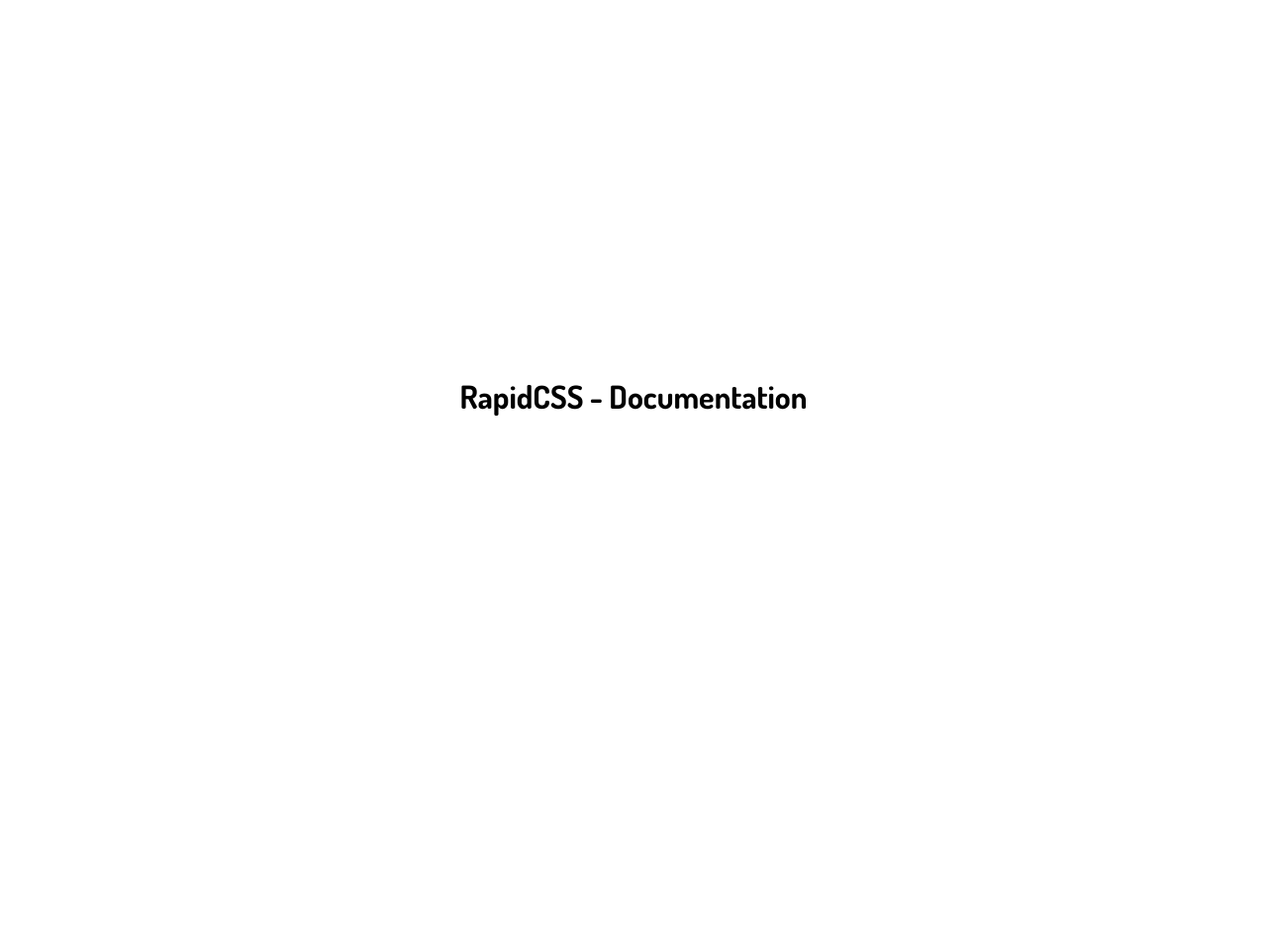
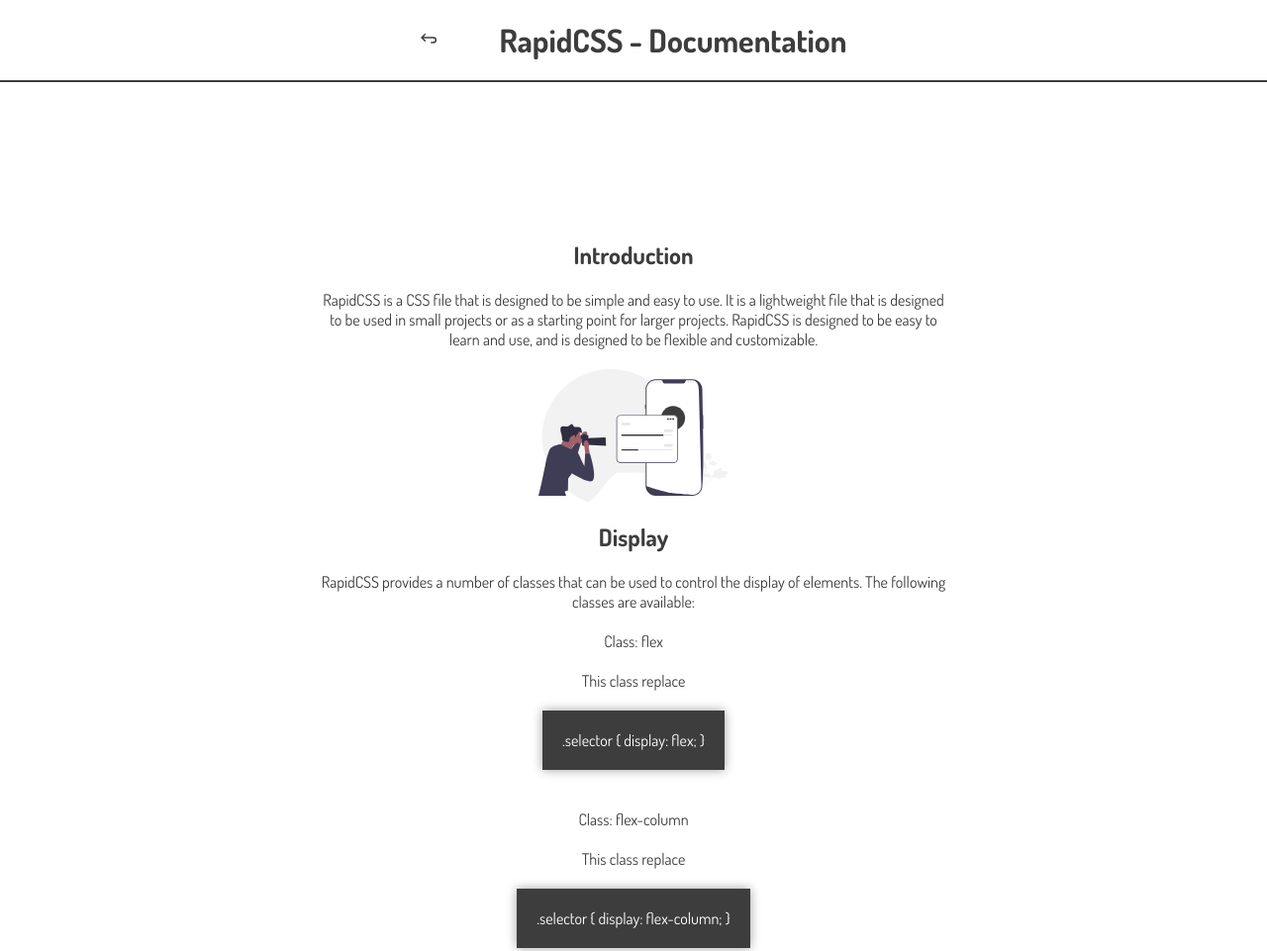
Before and after one commit to PepoTH/RapidCSS, a plain HTML site: page pages/html/documentation.html in a window 1280 px wide. Shown: the top 961 px of the page at 99% size. Before the commit the page ends 800 px from the top, so only its background shows below. Drawn offline with Linux system fonts and the light colour scheme.

Commit message:
back and display

```diff
--- a/pages/css/documentation.css
+++ b/pages/css/documentation.css
@@ -2,19 +2,58 @@
 
 body {
     margin: 0;
-    overflow: hidden;
+    overflow-x: hidden;
 }
 
 main * {
     margin: 0;
     font-family: 'Dosis', sans-serif;
+    color: #3d3d3d;
 }
 
 main {
-    height: 100vh;
+    height: 150vh;
     width: 100%;
     display: flex;
     flex-direction: column;
     justify-content: center;
     align-items: center;
+    gap: 20px;
 }
+
+.content-title {
+    top: 0;
+    padding: 20px;
+    border-bottom: 2px solid #3d3d3d;
+    text-align: center;
+    display: flex;
+    align-items: center;
+    justify-content: center;
+    gap: 5%;
+    background-color: white;
+    width: 100%;
+    transition: all 0.5s;
+    position: fixed;
+}
+
+.content {
+    width: 50%;
+    display: flex;
+    flex-direction: column;
+    gap: 20px;
+    text-align: center;
+}
+
+.content-section {
+    display: flex;
+    flex-direction: column;
+    gap: 20px;
+    align-items: center;
+}
+
+.code {
+    background-color: #3d3d3d;
+    color: white;
+    padding: 20px;
+    box-shadow: 0 0 10px rgb(160, 160, 160);
+}
--- a/pages/html/documentation.html
+++ b/pages/html/documentation.html
@@ -9,7 +9,34 @@
 <body>
     <main>
         <div class="content-title">
+            <a href="/"><svg xmlns="http://www.w3.org/2000/svg" width="1em" height="1em" viewBox="0 0 16 16"><path fill="#3d3d3d" fill-rule="evenodd" d="m2.87 7.75l1.97 1.97a.75.75 0 1 1-1.06 1.06L.53 7.53L0 7l.53-.53l3.25-3.25a.75.75 0 0 1 1.06 1.06L2.87 6.25h9.88a3.25 3.25 0 0 1 0 6.5h-2a.75.75 0 0 1 0-1.5h2a1.75 1.75 0 1 0 0-3.5z" clip-rule="evenodd"/></svg></a>
             <h1>RapidCSS - Documentation</h1>
+        </div>
+        <div class="content">
+            <div class="content-section intro">
+                <h2>Introduction</h2>
+                <p>RapidCSS is a CSS file that is designed to be simple and easy to use. It is a lightweight file that is designed to be used in small projects or as a starting point for larger projects. RapidCSS is designed to be easy to learn and use, and is designed to be flexible and customizable.</p>
+                <img width="30%" src="../../resources/undraw_photo_session_re_c0cp.svg" alt="">
+            </div>
+            <div class="content-section">
+                <h2>Display</h2>
+                <p>RapidCSS provides a number of classes that can be used to control the display of elements. The following classes are available:</p>
+                <p>Class: flex</p>
+                <p>This class replace</p>
+                <div class="code">
+                    .selector {
+                        display: flex;
+                    }
+                </div>
+                <div class="divider"></div>
+                <p>Class: flex-column</p>
+                <p>This class replace</p>
+                <div class="code">
+                    .selector {
+                        display: flex-column;
+                    }
+                </div>
+            </div>
         </div>
     </main>
 </body>
```
Also changed, not shown: resources/undraw_photo_session_re_c0cp.svg (added).
